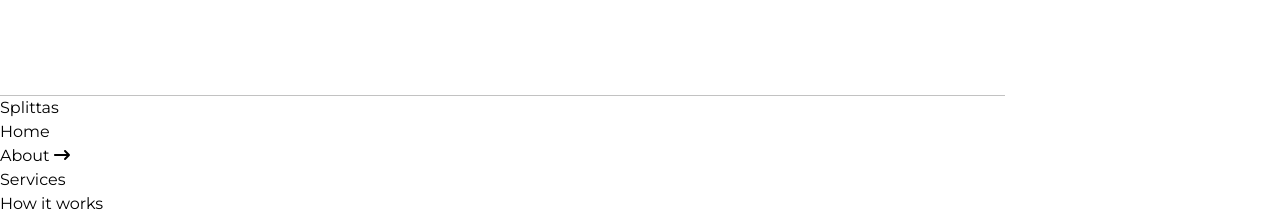
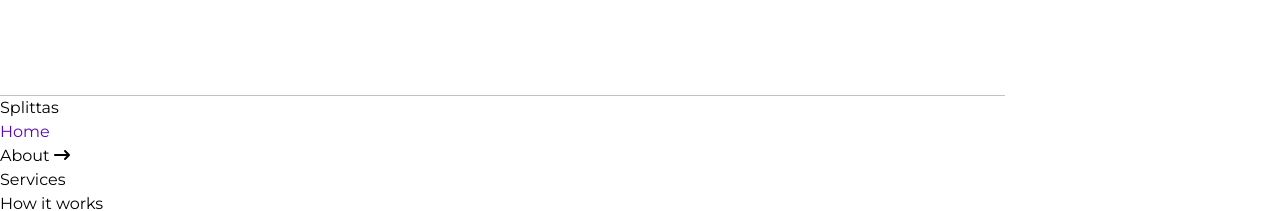
Before and after one commit to demaintech/Splittas, a React (Vite) app: page / in a window 1280 px wide. Shown: the part 840-1051 px from the top of the page. Built offline with nearby package versions, Linux system fonts and the light colour scheme.

Commit message:
added page routing

```diff
--- a/package.json
+++ b/package.json
@@ -20,7 +20,8 @@
     "@fortawesome/react-fontawesome": "^0.2.2",
     "@heroicons/react": "^2.2.0",
     "react": "^18.3.1",
-    "react-dom": "^18.3.1"
+    "react-dom": "^18.3.1",
+    "react-router-dom": "^7.6.0"
   },
   "devDependencies": {
     "@eslint/js": "^9.11.1",
--- a/src/App.jsx
+++ b/src/App.jsx
@@ -1,20 +1,25 @@
 import React from 'react'
+import { Routes, Route } from 'react-router-dom';
 // import { FontAwesomeIcon } from '@fortawesome/react-fontawesome';
 import '/src/index.css';
 import Navbar from './components/Navbar';
+import Contact from './Pages/Contact';
+import About from './Pages/About';
+import Campaign from './Pages/Campaign';
+import { faHeadset } from '@fortawesome/free-solid-svg-icons';
 import Sections from './components/Sections';
-// import Contact from './Pages/Contact';
-// import About from './Pages/About';
-// import Campaign from './Pages/Campaign';
-import { faHeadset } from '@fortawesome/free-solid-svg-icons';
+
 
 const App = () => {
   return (
     <div className=''>
       <Navbar />
-      <Sections />
-      {/* <About /> */}
-
+      <Routes>
+        <Route path='/about' element={<About />} />
+        <Route path='/contact' element={<Contact />} />
+        <Route path='/waitlist' element={<Campaign />} />
+        <Route path='/' element={<Sections />} />
+      </Routes>
 
     {/* Customer Support Container */}
       {/* <div className='w-full h-[100vh] z-500000 fixed  top-0 flex items-end'  >
--- a/src/components/Navbar.jsx
+++ b/src/components/Navbar.jsx
@@ -1,10 +1,11 @@
 import React from 'react'
 import { faArrowRightLong, faBars } from '@fortawesome/free-solid-svg-icons';
 import { FontAwesomeIcon } from '@fortawesome/react-fontawesome';
+import { Link, NavLink } from 'react-router-dom';
 
 const Navbar = () => {
   return (
-    <div className='w-full fixed bg-white shadow-lg z-2000'>
+    <div className='w-full fixed bg-white top-0 shadow-lg z-2000'>
         <nav className='w-[100%] flex flex-row justify-between '>
             <div className='w-[110px] h-[100px] my-auto flex'>
                 <img src={'/Splittas/assets/brand.jpg'} alt="" className='w-auto h-auto scale-75'/>
@@ -12,15 +13,26 @@ const Navbar = () => {
             </div>
 
             <ul className='hidden lg:flex font-bold gap-4 my-auto'>
-                <li className='text-[#5c07B7] '>Home</li>
-                <li>About <FontAwesomeIcon className='-rotate-45' icon={faArrowRightLong} /></li>
+                <NavLink to="/">
+                    <li className=''>Home</li>
+                </NavLink>
+
+                <NavLink to="/about">
+                    <li>About <FontAwesomeIcon className='-rotate-45' icon={faArrowRightLong} /></li>
+                </NavLink>
+
                 <li>Services</li>
                 <li>How it works</li>
-                <li>Contact <FontAwesomeIcon className='-rotate-45' icon={faArrowRightLong} /></li>
+
+                <NavLink to="/contact">
+                    <li>Contact <FontAwesomeIcon className='-rotate-45' icon={faArrowRightLong} /></li>
+                </NavLink>
             </ul>
 
             <div className='my-auto flex items-center'>
-                <button className='w-[120px] lg:w-[150px] h-[40px] lg:h-[45px] bg-[#5c07B7] rounded-3xl text-white font-bold text-[14px] lg:text-[17px] mr-4'>Join waitlist <FontAwesomeIcon className='-rotate-45' icon={faArrowRightLong} /></button>
+                <Link to="/waitlist">
+                    <button className='w-[120px] lg:w-[150px] h-[40px] lg:h-[45px] bg-[#5c07B7] rounded-3xl text-white font-bold text-[14px] lg:text-[17px] mr-4'>Join waitlist <FontAwesomeIcon className='-rotate-45' icon={faArrowRightLong} /></button>
+                </Link>
                 <button className='text-[29px] pr-2 text-black lg:hidden'>
                     <FontAwesomeIcon icon={faBars} />
                 </button>
--- a/src/components/Request.jsx
+++ b/src/components/Request.jsx
@@ -4,7 +4,7 @@ import React from 'react'
 
 const Request = () => {
   return (
-    <div className='w-full h-[100px] bg-[#0A3161] mb-8 flex justify-between mt-8'>
+    <div className='w-full h-[100px] bg-[#0A3161] mb-8 flex justify-between mt-24'>
       <div className='flex flex-col text-white my-auto pl-[6px] lg:pl-24'>
         <h1 className='text-[14px] lg:text-[25px] font-bold'>Request a call back right now?</h1>
         <h5 className='text-[12px] lg:text-[16px]'>We'll be glad to hear from you.</h5>
--- a/src/index.css
+++ b/src/index.css
@@ -5,3 +5,8 @@
 h1, h2, h3, h4, h5, p, span, ul{
     font-family: "Montserrat", sans-serif;
 }
+
+
+a.active{
+    color: #5c07B7;
+}
--- a/src/main.jsx
+++ b/src/main.jsx
@@ -2,9 +2,10 @@ import { StrictMode } from 'react'
 import { createRoot } from 'react-dom/client'
 import App from './App.jsx'
 import './index.css'
+import { BrowserRouter } from 'react-router-dom'
 
 createRoot(document.getElementById('root')).render(
-  <StrictMode>
+  <BrowserRouter>
     <App />
-  </StrictMode>,
+  </BrowserRouter>
 )
```
Also changed, not shown: 1 other file (tests, documents, lock files or other folders).
